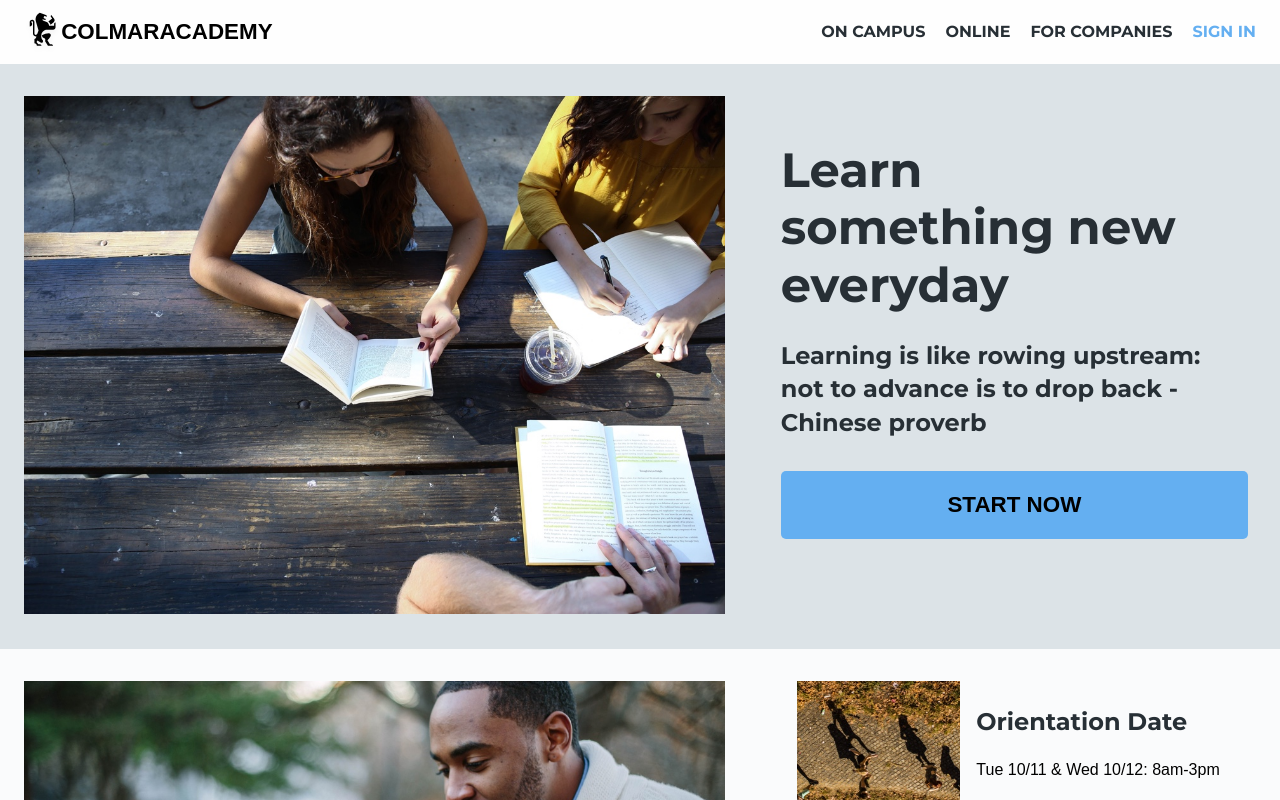
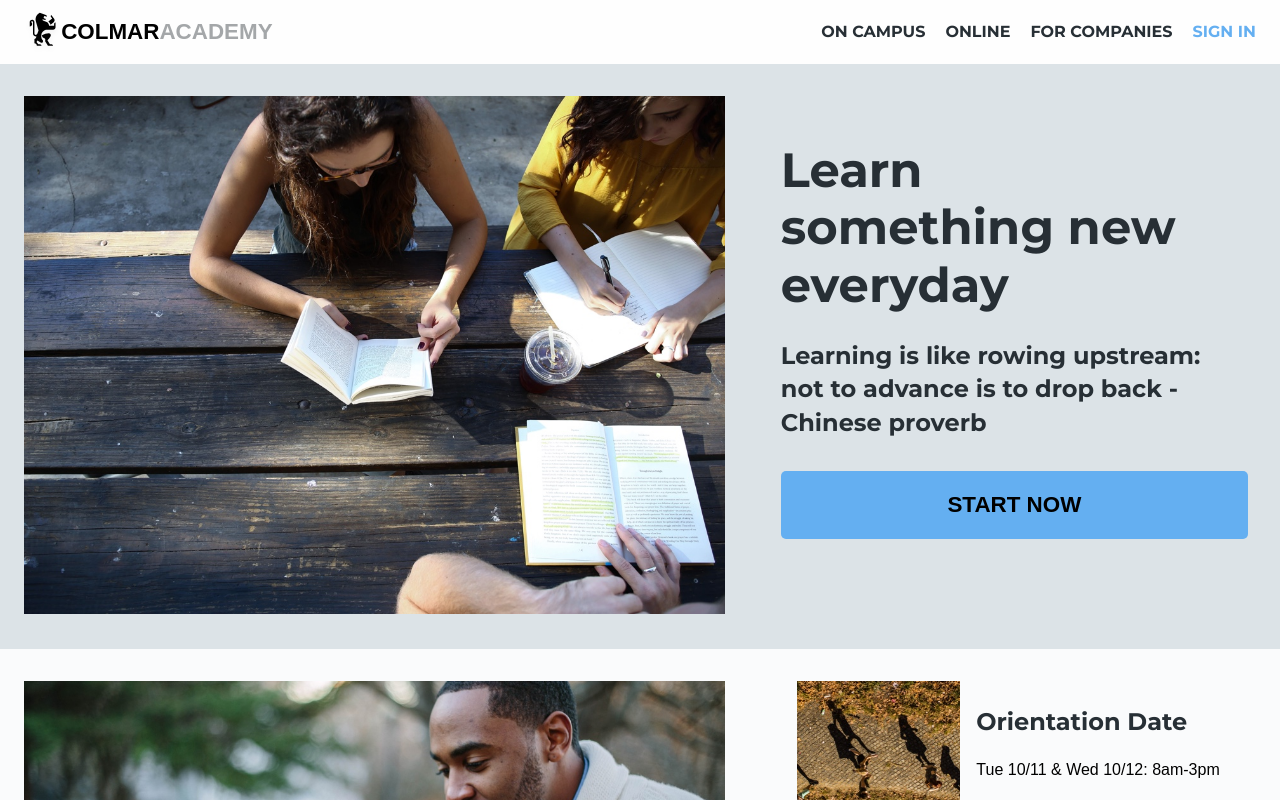
Before and after one commit to Vangaufre/capstone, a plain HTML site: page index.html in a window 1280 px wide. Shown: the top 800 px of the page. Drawn offline with Linux system fonts and the light colour scheme.

Commit message:
last-update

```diff
--- a/index.html
+++ b/index.html
@@ -18,7 +18,7 @@
     <div class="logo">
       <img src="resources/assets/images/ic-logo.svg">
       <span>COLMAR</span>
-      <span>ACADEMY</span>
+      <span class="academy">ACADEMY</span>
       <ul class="truncated-menu">
           <li>
             <a href="#">
--- a/resources/css/style.css
+++ b/resources/css/style.css
@@ -120,7 +120,7 @@ nav li {
   font-size: 1.4rem;
 }
 
-.logo span:last-child {
+.academy {
   color:#A4A7A9;
 }
 
```
